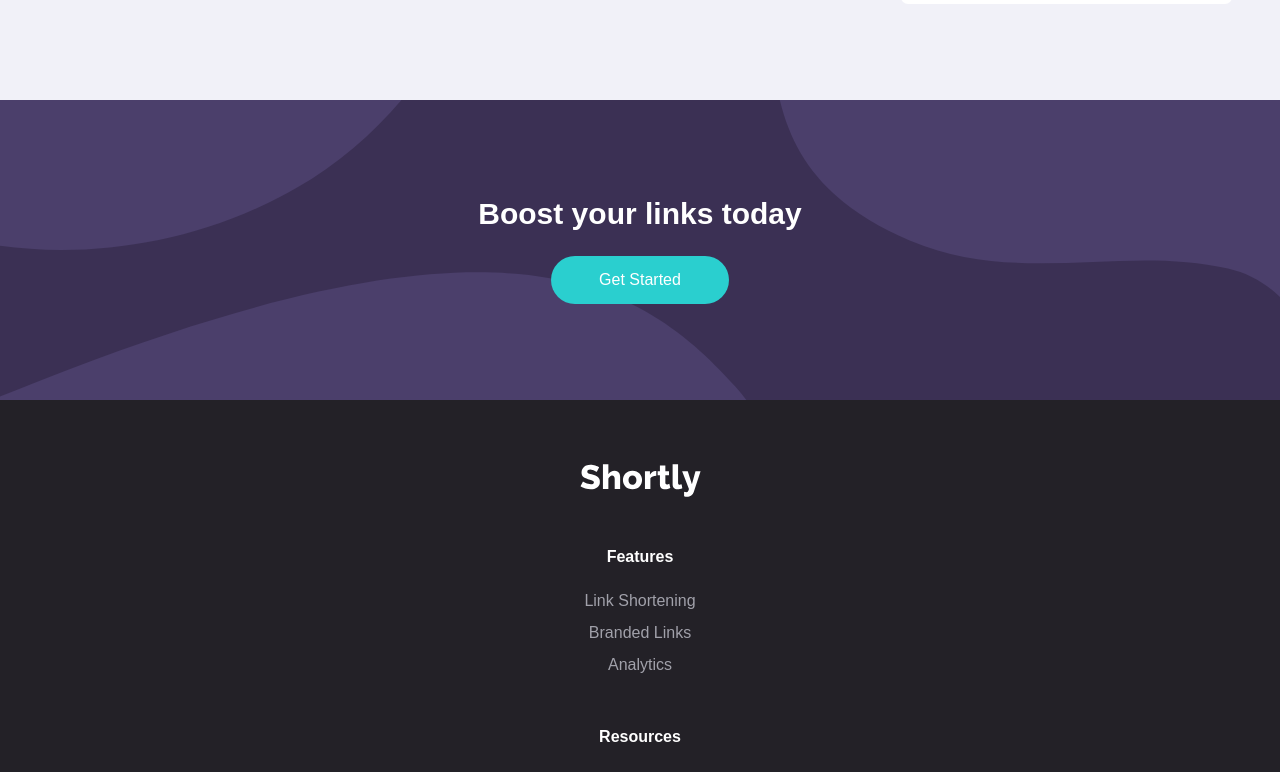
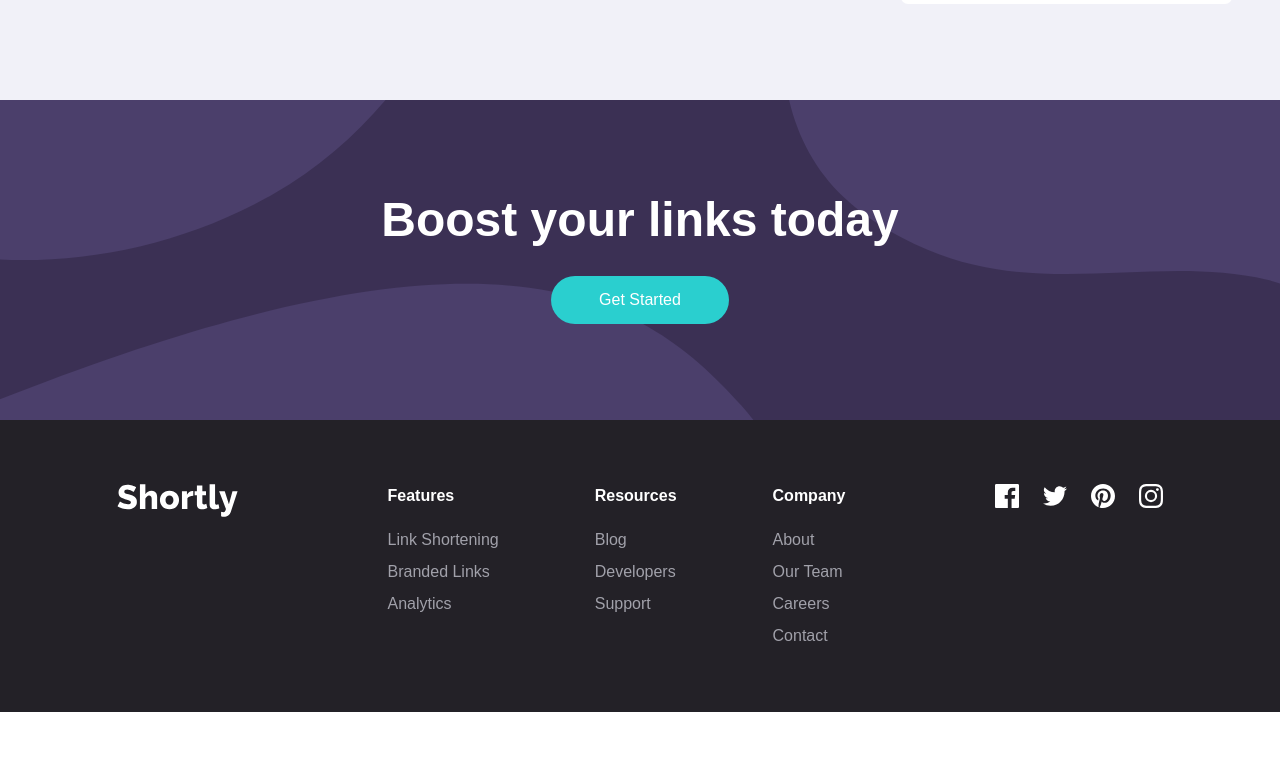
Before and after one commit to Dmitriy24S/shortly-url-shortener-react, a React (Create React App) app: page / in a window 1280 px wide. Shown: the part 1328-2100 px from the top of the page. After the commit the page ends 2040 px from the top, so only its background shows below. Built offline with nearby package versions, Linux system fonts and the light colour scheme.

Commit message:
add desktop footer style

```diff
--- a/src/components/Footer.js
+++ b/src/components/Footer.js
@@ -8,18 +8,17 @@ import { ReactComponent as IGLogo } from "../images/icon-instagram.svg";
 export const Footer = () => {
   return (
     <footer className="text-white">
-      <section className="footer-top px-6 py-24 flex flex-col gap-6 items-center">
-        <h2 className="font-bold text-3xl text-white">Boost your links today</h2>
+      <section className="footer-top px-6 py-24 flex flex-col gap-6 items-center md:gap-8">
+        <h2 className="font-bold text-3xl text-white md:text-5xl">Boost your links today</h2>
         <button href="#/" className="sign-up-btn block py-3 px-12 rounded-full">
           Get Started
         </button>
       </section>
 
-      <section className="footer-bottom py-16 flex flex-col gap-12">
-        <Logo className="footer-logo mx-auto" />
-
-        <div className="footer-links flex flex-col  gap-12 ">
-          <div className="footer-links-section flex flex-col gap-5">
+      <section className="footer-bottom py-16 flex flex-col gap-12 md:flex-row md:justify-evenly md:px-4">
+        <Logo className="footer-logo mx-auto md:m-0" />
+        <div className="footer-links flex flex-col  gap-12 md:flex-row xl:gap-24">
+          <div className="footer-links-section flex flex-col gap-5 md:text-left ">
             <h4 className="font-semibold text-white">Features</h4>
             <ul className="flex flex-col gap-2 text-zinc-400">
               <li>
@@ -34,7 +33,7 @@ export const Footer = () => {
             </ul>
           </div>
 
-          <div className="footer-links-section flex flex-col gap-5">
+          <div className="footer-links-section flex flex-col gap-5 md:text-left">
             <h4 className="font-semibold text-white">Resources</h4>
             <ul className="flex flex-col gap-2 text-zinc-400">
               <li>
@@ -49,7 +48,7 @@ export const Footer = () => {
             </ul>
           </div>
 
-          <div className="footer-links-section flex flex-col gap-5">
+          <div className="footer-links-section flex flex-col gap-5 md:text-left">
             <h4 className="font-semibold text-white">Company</h4>
             <ul className="flex flex-col gap-2 text-zinc-400">
               <li>
@@ -69,7 +68,7 @@ export const Footer = () => {
         </div>
 
         <div className="social-links">
-          <ul className="flex gap-6 justify-center">
+          <ul className="flex gap-6 justify-center items-center">
             <li>
               <a href="#/">
                 <FBLogo />
```
